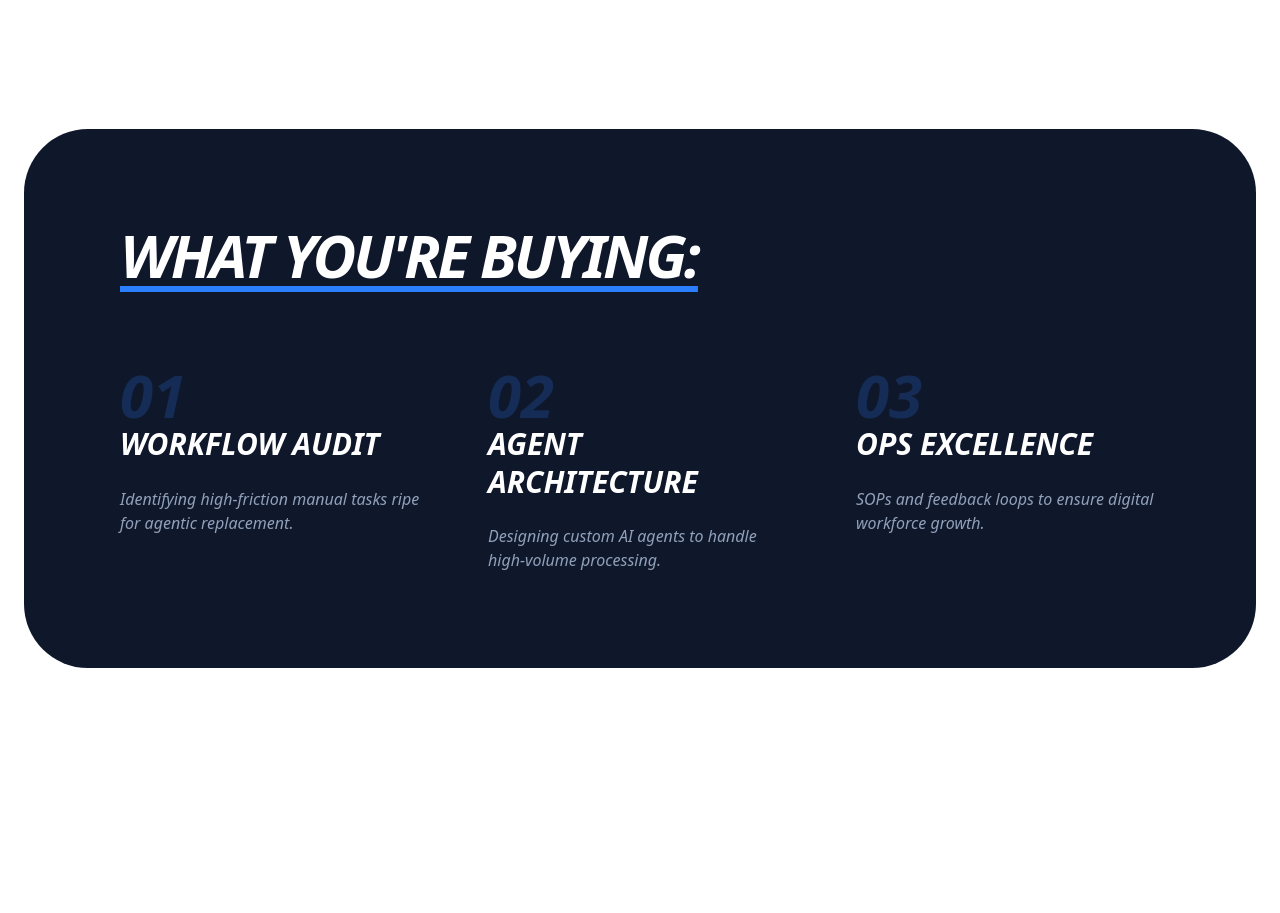
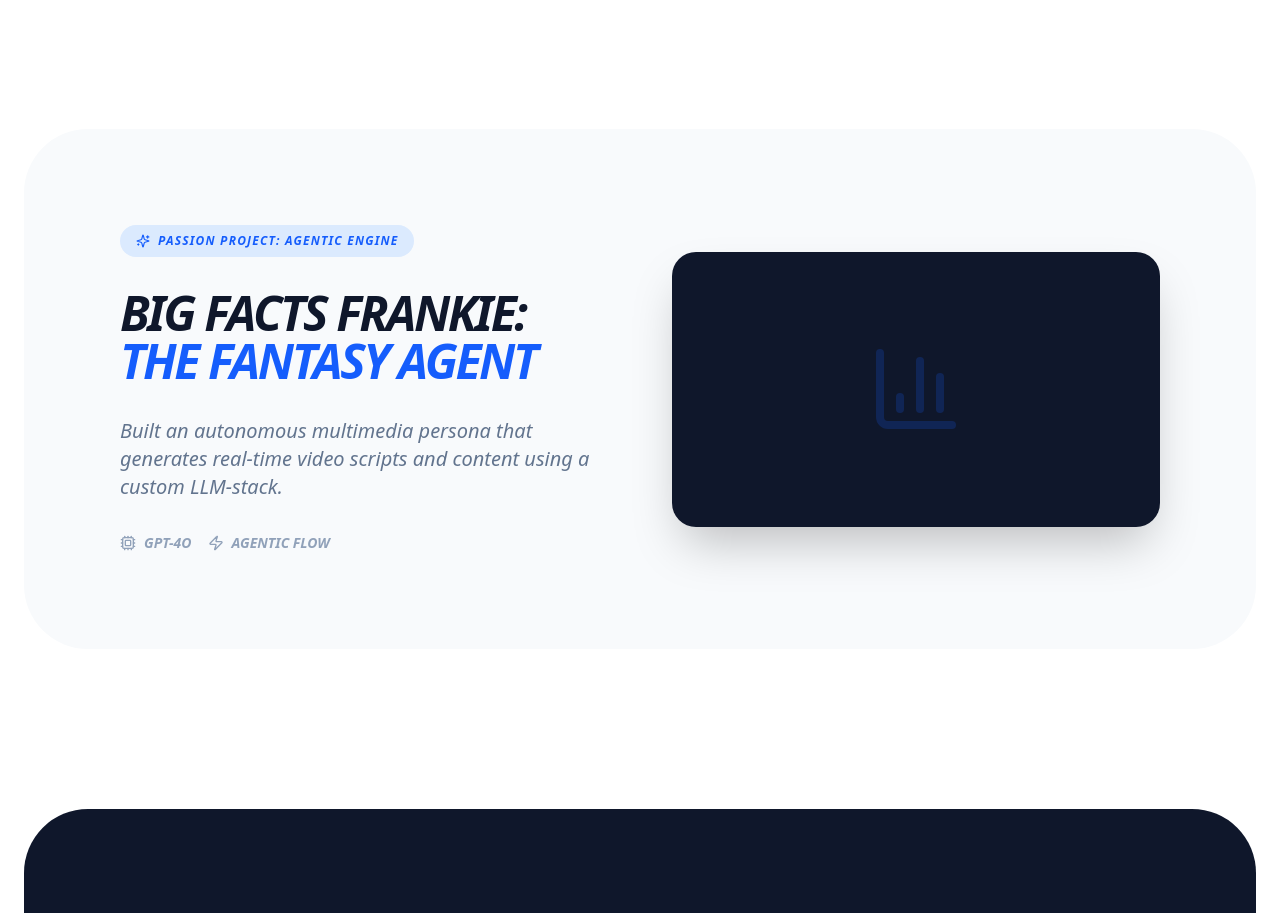
Before and after one commit to bombayway-png/portfolio-2026, a Next.js app: page / in a window 1280 px wide. Shown: the part 1240-2153 px from the top of the page. Built offline with nearby package versions, Linux system fonts and the light colour scheme.

Commit message:
Update page.tsx

```diff
--- a/app/page.tsx
+++ b/app/page.tsx
@@ -14,25 +14,13 @@ interface ServiceProps { num: string; title: string; desc: string; }
 
 export default function Home() {
   const [activeFilter, setActiveFilter] = useState<FilterState>(null);
-  const initialFormState = {
-    name: '',
-    email: '',
-    company: '',
-    description: '',
-    outcome: '',
-    budget: ''
-  };
+  const initialFormState = { name: '', email: '', company: '', description: '', outcome: '', budget: '' };
   const [formData, setFormData] = useState(initialFormState);
 
   const handleSendEmail = () => {
     const subject = encodeURIComponent(`Build My Agent Workforce: ${formData.company}`);
     const body = encodeURIComponent(
-      `Full Name: ${formData.name}\n` +
-      `Email: ${formData.email}\n` +
-      `Company: ${formData.company}\n` +
-      `Desired Outcome: ${formData.outcome}\n` +
-      `Budget Range: ${formData.budget}\n` +
-      `Bottleneck: ${formData.description}`
+      `Full Name: ${formData.name}\nEmail: ${formData.email}\nCompany: ${formData.company}\nOutcome: ${formData.outcome}\nBudget: ${formData.budget}\nBottleneck: ${formData.description}`
     );
     window.location.href = `mailto:a.seumae@outlook.com?subject=${subject}&body=${body}`;
     setActiveFilter(null);
@@ -40,6 +28,7 @@ export default function Home() {
 
   return (
     <div className="min-h-screen bg-white text-slate-900 font-sans selection:bg-blue-100 overflow-x-hidden">
+      {/* --- Navigation --- */}
       <nav className="fixed top-0 w-full z-50 bg-white/80 backdrop-blur-md border-b border-slate-100 h-20 flex items-center px-6">
         <div className="max-w-7xl mx-auto w-full flex justify-between items-center">
           <div className="flex items-center gap-2 font-black italic uppercase">
@@ -54,9 +43,10 @@ export default function Home() {
         </div>
       </nav>
 
-      <main className="max-w-7xl mx-auto px-6 pt-48 pb-24">
+      <main className="max-w-7xl mx-auto px-6 pt-48 pb-24 text-left">
+        {/* --- Hero Section --- */}
         <section className="flex flex-col md:flex-row gap-16 items-center mb-32">
-          <div className="flex-1 text-center md:text-left">
+          <div className="flex-1">
             <h1 className="text-6xl md:text-8xl font-black tracking-tighter leading-[0.85] mb-10 italic uppercase">
               Scale Your Operations. <br />
               <span className="text-blue-600">Remove the &quot;Human.&quot;</span>
@@ -69,20 +59,43 @@ export default function Home() {
             </button>
           </div>
           <div className="relative w-64 h-64 md:w-96 md:h-96 rounded-[4rem] overflow-hidden shadow-2xl grayscale">
-             {/* Ensure headshot.jpg is in your /public folder */}
              <Image src="/headshot.jpg" alt="Adam Seumae" fill className="object-cover" priority />
           </div>
         </section>
 
-        {/* --- Outcome Metrics --- */}
+        {/* --- Outcome Metric Cards --- */}
         <section className="mb-40 grid grid-cols-1 md:grid-cols-3 gap-8">
             <ProofCard icon={Wallet} metric="$6M Saved" context="AWS Contract Renewals" app="Identified inefficiencies and built internal autonomous solutions." />
             <ProofCard icon={TrendingUp} metric="20x Growth" context="Amazon Pipeline" app="Deployed systems that scaled outreach without increasing headcount." />
             <ProofCard icon={ShieldCheck} metric="MVP to Market" context="Airloom AI" app="Established architecture and SOPs to launch AI-driven products fast." />
         </section>
 
+        {/* --- Passion Project (Agentic Engine) --- */}
+        <section className="bg-slate-50 rounded-[4rem] p-12 md:p-24 mb-40">
+          <div className="grid grid-cols-1 md:grid-cols-2 gap-16 items-center">
+            <div className="space-y-8">
+              <div className="inline-flex items-center gap-2 bg-blue-100 text-blue-600 px-4 py-2 rounded-full font-black text-xs uppercase tracking-widest italic">
+                <Sparkles size={14}/> Passion Project: Agentic Engine
+              </div>
+              <h3 className="text-5xl font-black italic uppercase tracking-tighter leading-none">
+                Big Facts Frankie: <br /> <span className="text-blue-600">The Fantasy Agent</span>
+              </h3>
+              <p className="text-xl text-slate-500 italic font-medium">
+                Built an autonomous multimedia persona that generates real-time video scripts and content using a custom LLM-stack.
+              </p>
+              <div className="flex gap-4">
+                 <div className="flex items-center gap-2 font-bold text-sm italic uppercase text-slate-400"><Cpu size={16}/> GPT-4o</div>
+                 <div className="flex items-center gap-2 font-bold text-sm italic uppercase text-slate-400"><Zap size={16}/> Agentic Flow</div>
+              </div>
+            </div>
+            <div className="relative aspect-video rounded-3xl overflow-hidden shadow-2xl bg-slate-900 flex items-center justify-center">
+               <BarChart3 className="text-blue-600 w-24 h-24 opacity-20" />
+            </div>
+          </div>
+        </section>
+
         {/* --- Service Offerings --- */}
-        <section className="bg-slate-900 rounded-[4rem] p-12 md:p-24 text-white mb-40">
+        <section className="bg-slate-900 rounded-[4rem] p-12 md:p-24 text-white mb-20">
           <h2 className="text-4xl md:text-6xl font-black italic mb-20 uppercase tracking-tighter underline decoration-blue-500 underline-offset-8">What You&apos;re Buying:</h2>
           <div className="grid grid-cols-1 md:grid-cols-3 gap-16">
             <ServiceItem num="01" title="Workflow Audit" desc="Identifying high-friction manual tasks ripe for agentic replacement." />
@@ -92,12 +105,13 @@ export default function Home() {
         </section>
       </main>
 
+      {/* --- Restored Intake Portal with 6 Questions --- */}
       <AnimatePresence>
         {activeFilter === 'intake' && (
           <motion.div initial={{ opacity: 0 }} animate={{ opacity: 1 }} exit={{ opacity: 0 }} className="fixed inset-0 z-[100] bg-white p-6 overflow-y-auto">
             <div className="max-w-4xl mx-auto py-20 relative text-left">
               <button onClick={() => setActiveFilter(null)} className="absolute top-8 right-8 p-4 bg-slate-100 rounded-full hover:bg-slate-200 transition-all"><X size={32}/></button>
-              <h2 className="text-6xl md:text-8xl font-black italic mb-12 uppercase">Intake Phase</h2>
+              <h2 className="text-6xl md:text-8xl font-black italic mb-12 uppercase italic">Intake Phase</h2>
 
               <form className="space-y-12">
                 <div className="grid grid-cols-1 md:grid-cols-2 gap-12">
@@ -106,15 +120,15 @@ export default function Home() {
                       <input className="w-full text-3xl font-bold border-b-4 border-slate-200 focus:border-blue-600 outline-none py-4 text-slate-900 italic bg-transparent" placeholder="Name" value={formData.name} onChange={(e) => setFormData({...formData, name: e.target.value})} />
                    </div>
                    <div className="space-y-4">
+                      <label className="text-xs font-black uppercase tracking-widest text-blue-600">Company</label>
+                      <input className="w-full text-3xl font-bold border-b-4 border-slate-200 focus:border-blue-600 outline-none py-4 text-slate-900 italic bg-transparent" placeholder="Company" value={formData.company} onChange={(e) => setFormData({...formData, company: e.target.value})} />
+                   </div>
+                   <div className="space-y-4">
                       <label className="text-xs font-black uppercase tracking-widest text-blue-600">Business Email</label>
                       <input className="w-full text-3xl font-bold border-b-4 border-slate-200 focus:border-blue-600 outline-none py-4 text-slate-900 italic bg-transparent" placeholder="Email" value={formData.email} onChange={(e) => setFormData({...formData, email: e.target.value})} />
                    </div>
                    <div className="space-y-4">
-                      <label className="text-xs font-black uppercase tracking-widest text-blue-600">Company / Project</label>
-                      <input className="w-full text-3xl font-bold border-b-4 border-slate-200 focus:border-blue-600 outline-none py-4 text-slate-900 italic bg-transparent" placeholder="Company" value={formData.company} onChange={(e) => setFormData({...formData, company: e.target.value})} />
-                   </div>
-                   <div className="space-y-4">
-                      <label className="text-xs font-black uppercase tracking-widest text-blue-600">Monthly Budget for Automation</label>
+                      <label className="text-xs font-black uppercase tracking-widest text-blue-600">Budget Range</label>
                       <select className="w-full text-3xl font-bold border-b-4 border-slate-200 focus:border-blue-600 outline-none py-4 text-slate-900 italic bg-transparent" value={formData.budget} onChange={(e) => setFormData({...formData, budget: e.target.value})}>
                         <option value="">Select Range</option>
                         <option value="5k-10k">$5k - $10k</option>
@@ -124,7 +138,7 @@ export default function Home() {
                    </div>
                 </div>
                 <div className="space-y-4">
-                  <label className="text-xs font-black uppercase tracking-widest text-blue-600">Desired Outcome (e.g., Save 20 hours/week)</label>
+                  <label className="text-xs font-black uppercase tracking-widest text-blue-600">Desired Outcome (e.g., Save 10 hours/week)</label>
                   <input className="w-full text-3xl font-bold border-b-4 border-slate-200 focus:border-blue-600 outline-none py-4 text-slate-900 italic bg-transparent" placeholder="Primary Goal" value={formData.outcome} onChange={(e) => setFormData({...formData, outcome: e.target.value})} />
                 </div>
                 <div className="space-y-4">
@@ -146,7 +160,7 @@ export default function Home() {
 function ProofCard({ icon: Icon, metric, context, app }: CardProps) {
   return (
     <div className="p-10 bg-white border-4 border-slate-50 rounded-[3rem] hover:border-blue-100 transition-all group">
-      <div className="w-14 h-14 bg-blue-50 text-blue-600 rounded-2xl flex items-center justify-center mb-8"><Icon size={28} /></div>
+      <div className="w-14 h-14 bg-blue-50 text-blue-600 rounded-2xl flex items-center justify-center mb-8 group-hover:scale-110 transition-transform"><Icon size={28} /></div>
       <h4 className="text-4xl font-black italic mb-2 tracking-tighter uppercase leading-none">{metric}</h4>
       <p className="text-blue-600 font-black mb-6 text-[10px] uppercase tracking-[0.2em]">{context}</p>
       <p className="text-slate-500 leading-relaxed font-semibold italic">{app}</p>
```
